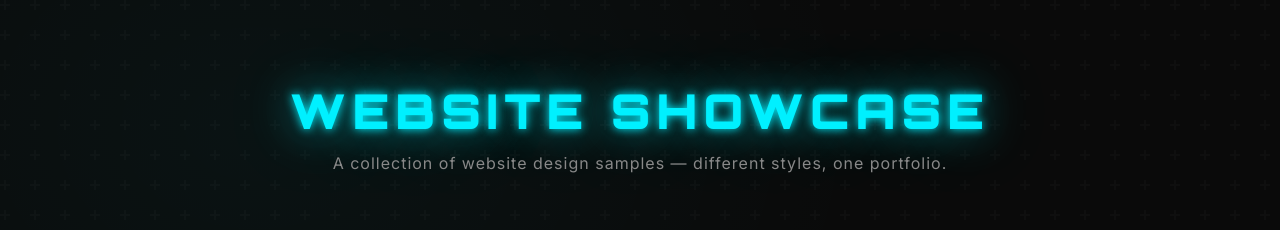
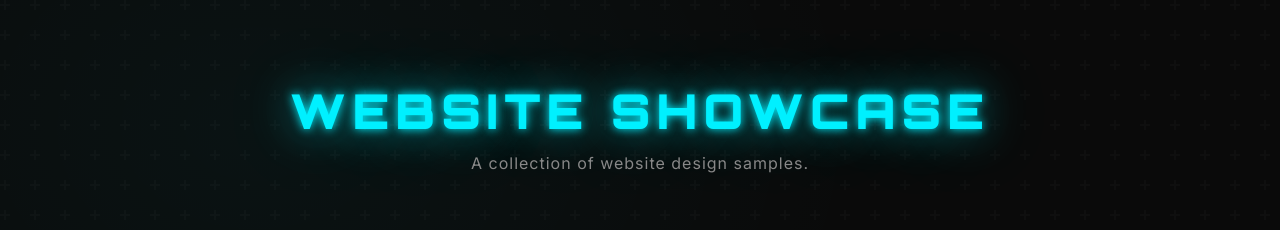
Before and after one commit to karahanjustin/website-showcase, a plain HTML site: page index.html in a window 1280 px wide. Shown: the top 230 px of the page. Drawn offline with Linux system fonts and the light colour scheme.

Commit message:
Update index.html

```diff
--- a/index.html
+++ b/index.html
@@ -144,7 +144,7 @@
 </head>
 <body>
   <h1>WEBSITE SHOWCASE</h1>
-  <p class="subtitle">A collection of website design samples &mdash; different styles, one portfolio.</p>
+  <p class="subtitle">A collection of website design samples.</p>
 
   <div class="grid">
 
```
